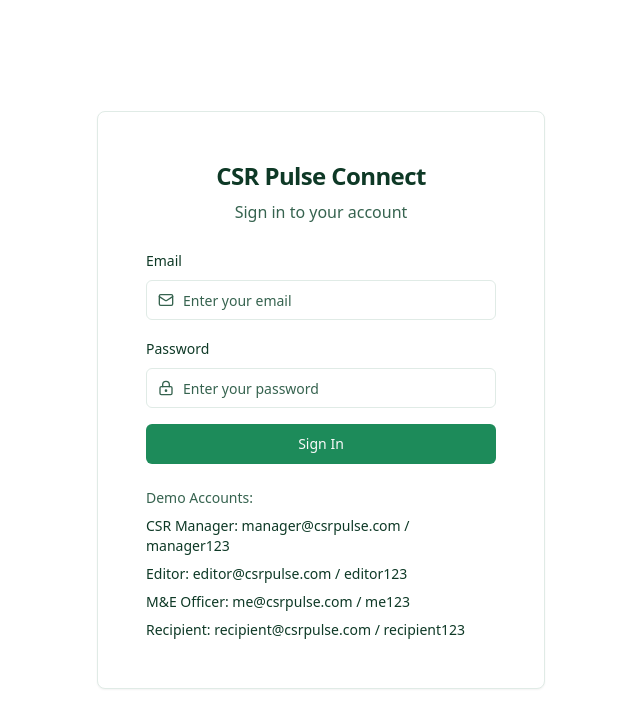
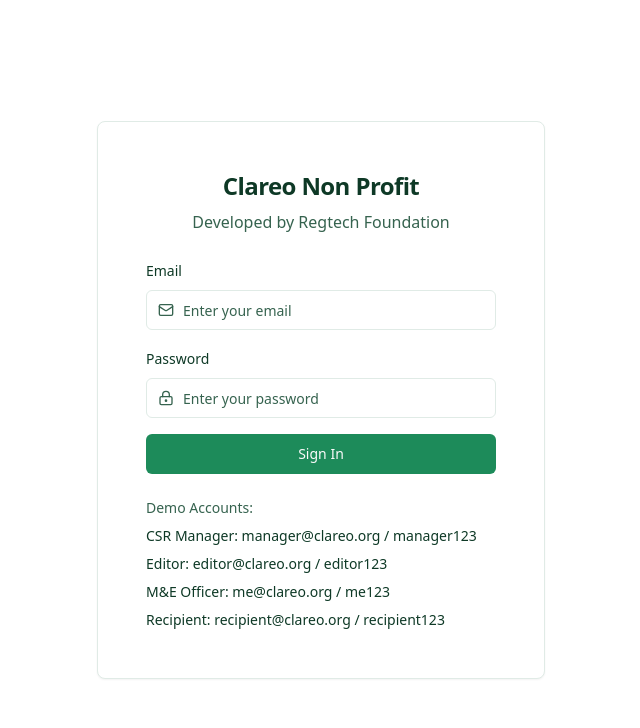
Before and after one commit to David3D-AndweM/csr-pulse-connect, a React (Vite) app: page /login in a window 1280 px wide. Shown: the top 728 px of the page, without its empty margins (319-959 px from the left). Built offline with nearby package versions, Linux system fonts and the light colour scheme.

Commit message:
Rename project to Clareo Non Profit OS
Update project branding and description.

```diff
--- a/index.html
+++ b/index.html
@@ -1,25 +1,25 @@
+
 <!DOCTYPE html>
 <html lang="en">
   <head>
     <meta charset="UTF-8" />
     <meta name="viewport" content="width=device-width, initial-scale=1.0" />
-    <title>CSR Pulse Connect</title>
-    <meta name="description" content="Corporate Social Responsibility Management Platform" />
-    <meta name="author" content="CSR Pulse Connect" />
+    <title>Clareo Non Profit</title>
+    <meta name="description" content="Zambian Community Impact Management Platform by Regtech Foundation" />
+    <meta name="author" content="Regtech Foundation" />
 
-    <meta property="og:title" content="CSR Pulse Connect" />
-    <meta property="og:description" content="Modern Corporate Social Responsibility Management Platform" />
+    <meta property="og:title" content="Clareo Non Profit" />
+    <meta property="og:description" content="Empowering Zambian Communities through Strategic Impact Management" />
     <meta property="og:type" content="website" />
-    <meta property="og:image" content="https://lovable.dev/opengraph-image-p98pqg.png" />
+    <meta property="og:image" content="https://lovable.dev/opengraph-image-clareo.png" />
 
     <meta name="twitter:card" content="summary_large_image" />
-    <meta name="twitter:site" content="@lovable_dev" />
-    <meta name="twitter:image" content="https://lovable.dev/opengraph-image-p98pqg.png" />
+    <meta name="twitter:site" content="@regtech_foundation" />
+    <meta name="twitter:image" content="https://lovable.dev/opengraph-image-clareo.png" />
   </head>
 
   <body>
     <div id="root"></div>
-    <!-- IMPORTANT: DO NOT REMOVE THIS SCRIPT TAG OR THIS VERY COMMENT! -->
     <script src="https://cdn.gpteng.co/gptengineer.js" type="module"></script>
     <script type="module" src="/src/main.tsx"></script>
   </body>
--- a/src/components/layout/Header.tsx
+++ b/src/components/layout/Header.tsx
@@ -30,7 +30,7 @@ export function Header({ children }: HeaderProps) {
           <Search className="absolute left-2.5 top-2.5 h-4 w-4 text-muted-foreground" />
           <Input
             type="search"
-            placeholder="Search..."
+            placeholder="Search Clareo Projects..."
             className="pl-8 bg-muted/50"
           />
         </div>
--- a/src/components/layout/Sidebar.tsx
+++ b/src/components/layout/Sidebar.tsx
@@ -51,8 +51,8 @@ export function Sidebar({ isOpen, toggleSidebar }: SidebarProps) {
         <div className="flex items-center justify-center h-16 border-b">
           {isOpen ? (
             <h1 className="text-xl font-bold text-primary flex items-center gap-2">
-              <span className="bg-primary text-primary-foreground p-1 rounded">CSR</span>
-              <span>Pulse Connect</span>
+              <span className="bg-primary text-primary-foreground p-1 rounded">CL</span>
+              <span>Clareo Non Profit</span>
             </h1>
           ) : (
             <h1 className="text-xl font-bold text-primary flex items-center justify-center">
--- a/src/pages/auth/Login.tsx
+++ b/src/pages/auth/Login.tsx
@@ -10,10 +10,26 @@ import { LockKeyhole, Mail } from "lucide-react";
 
 // Demo accounts for testing
 const demoAccounts = {
-  manager: { email: "manager@csrpulse.com", password: "manager123", role: "manager" },
-  editor: { email: "editor@csrpulse.com", password: "editor123", role: "editor" },
-  me_officer: { email: "me@csrpulse.com", password: "me123", role: "me_officer" },
-  recipient: { email: "recipient@csrpulse.com", password: "recipient123", role: "recipient" }
+  manager: {
+    email: "manager@clareo.org",
+    password: "manager123",
+    role: "manager"
+  },
+  editor: {
+    email: "editor@clareo.org",
+    password: "editor123",
+    role: "editor"
+  },
+  me_officer: {
+    email: "me@clareo.org",
+    password: "me123",
+    role: "me_officer"
+  },
+  recipient: {
+    email: "recipient@clareo.org",
+    password: "recipient123",
+    role: "recipient"
+  }
 };
 
 export default function Login() {
@@ -34,7 +50,7 @@ export default function Login() {
       localStorage.setItem("userRole", account.role);
       localStorage.setItem("userEmail", account.email);
 
-      toast.success("Login successful!");
+      toast.success("Welcome to Clareo Non Profit!");
 
       // Redirect based on role
       switch (account.role) {
@@ -56,8 +72,8 @@ export default function Login() {
     <div className="min-h-screen flex items-center justify-center bg-background/50">
       <Card className="w-full max-w-md p-6">
         <CardHeader className="space-y-2 text-center">
-          <CardTitle className="text-2xl font-bold">CSR Pulse Connect</CardTitle>
-          <p className="text-muted-foreground">Sign in to your account</p>
+          <CardTitle className="text-2xl font-bold">Clareo Non Profit</CardTitle>
+          <p className="text-muted-foreground">Developed by Regtech Foundation</p>
         </CardHeader>
         <CardContent>
           <form onSubmit={handleLogin} className="space-y-4">
@@ -97,10 +113,10 @@ export default function Login() {
           <div className="mt-6">
             <p className="text-sm text-muted-foreground mb-2">Demo Accounts:</p>
             <div className="space-y-2 text-sm">
-              <p>CSR Manager: manager@csrpulse.com / manager123</p>
-              <p>Editor: editor@csrpulse.com / editor123</p>
-              <p>M&E Officer: me@csrpulse.com / me123</p>
-              <p>Recipient: recipient@csrpulse.com / recipient123</p>
+              <p>CSR Manager: manager@clareo.org / manager123</p>
+              <p>Editor: editor@clareo.org / editor123</p>
+              <p>M&E Officer: me@clareo.org / me123</p>
+              <p>Recipient: recipient@clareo.org / recipient123</p>
             </div>
           </div>
         </CardContent>
```
Also changed, not shown: 1 other file (tests, documents, lock files or other folders).
